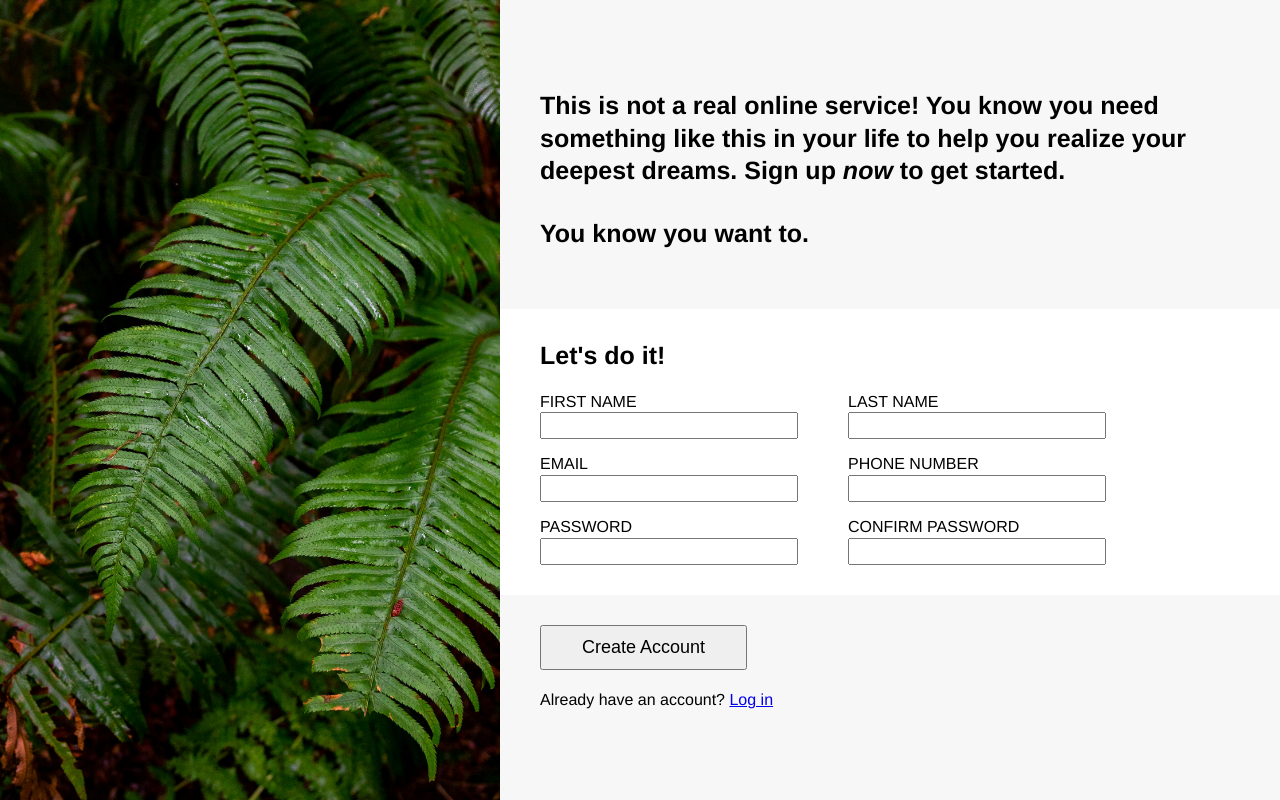
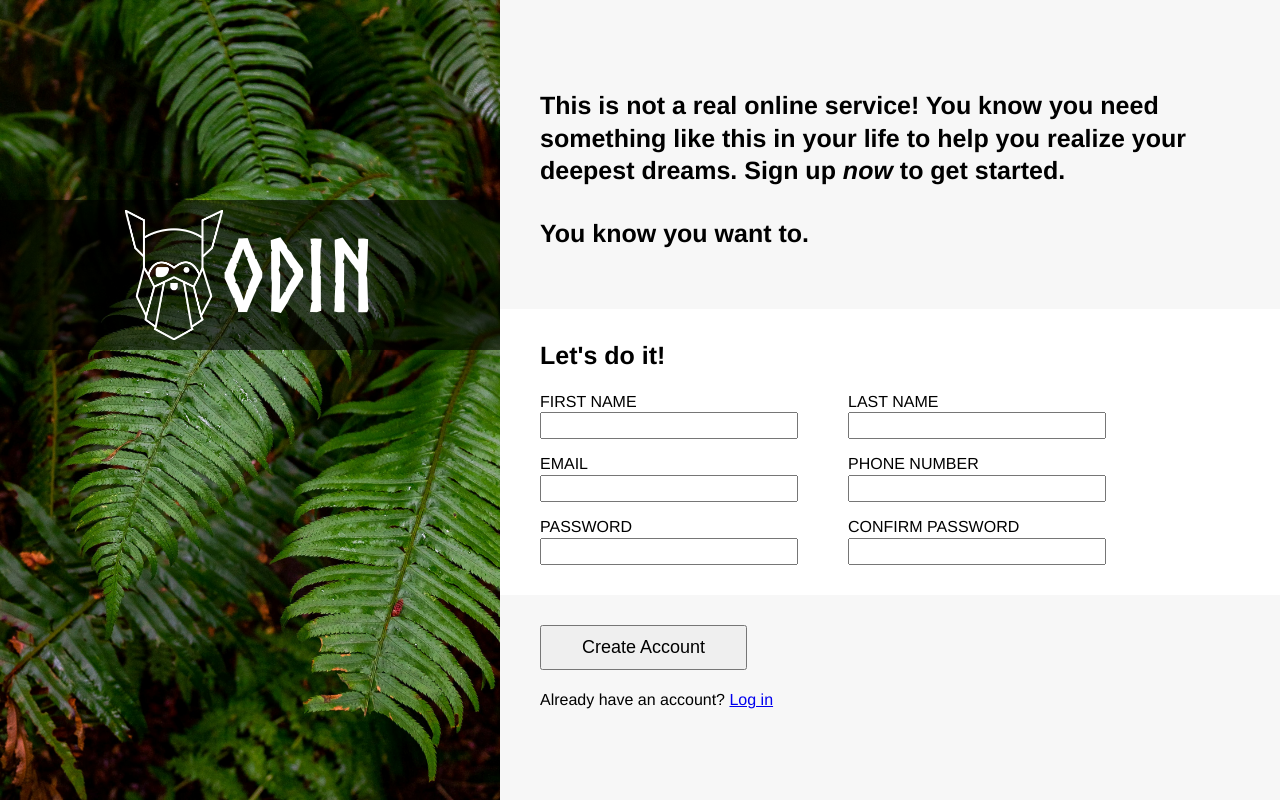
Before and after one commit to JosephDuvvani/sign-up, a plain HTML site: page index.html in a window 1280 px wide. Drawn offline with Linux system fonts and the light colour scheme.

Commit message:
Add the logo

```diff
--- a/index.html
+++ b/index.html
@@ -9,7 +9,11 @@
   </head>
   <body>
     <div class="logo-field">
-      <div></div>
+      <div class="logo-container">
+        <div class="logo">
+          <div><img src="images/odin-lined.png" alt="ODIN LOGO" />ODIN</div>
+        </div>
+      </div>
     </div>
     <div class="content">
       <div class="about-text">
--- a/styles.css
+++ b/styles.css
@@ -18,9 +18,30 @@ body{
     background-size:cover;
     width:100%;
     max-width: 500px;
-
+    min-width: 160px;
     height: 100vh;
     object-fit: cover;
+}
+.logo{
+    font-family: Norse;
+    font-size: 100px;
+    color: #fff;
+    background-color: rgb(0, 0, 0, 0.6);
+    padding: 10px;
+    position: relative;
+    top: 200px;
+    text-align: center;
+}
+
+.logo div img{
+    height: 130px;
+}
+
+.logo div{
+    display: flex;
+    justify-content: center;
+    flex-wrap: wrap;
+    word-wrap: break-word;
 }
 
 .content{
```
